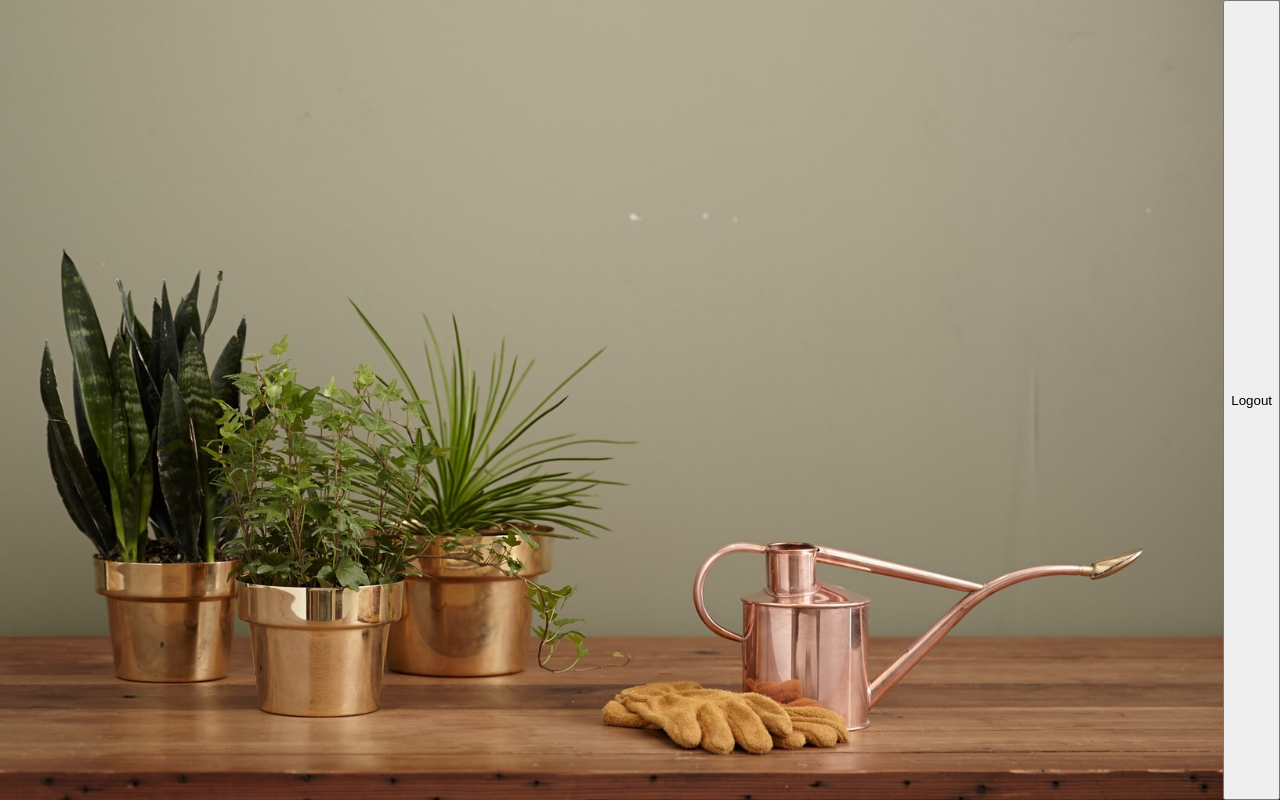
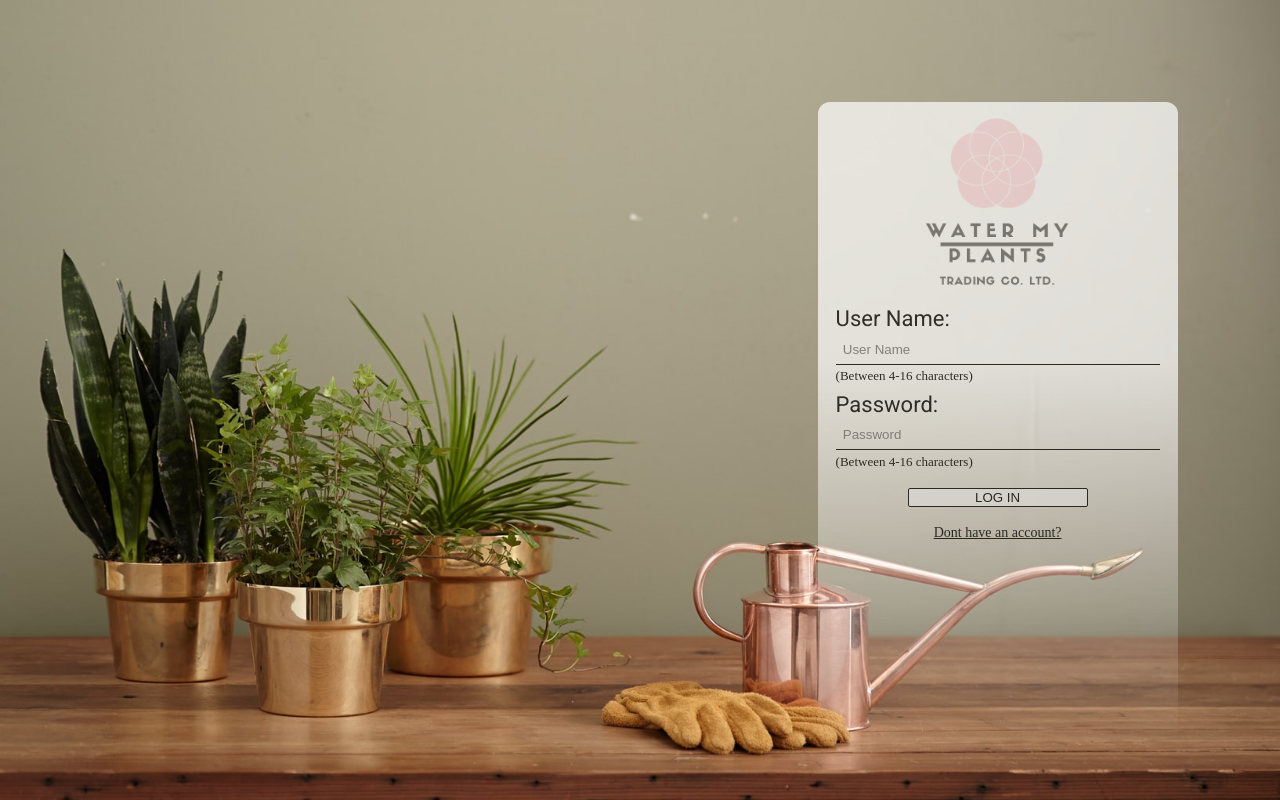
Before and after one commit to Water-MyPlants/FRONT-END, a React (Create React App) app: page /login in a window 1280 px wide. Built offline with nearby package versions, Linux system fonts and the light colour scheme; sample sign-in values are in the browser's storage.

Commit message:
deleted logout button

```diff
--- a/src/components/LoginForm.js
+++ b/src/components/LoginForm.js
@@ -9,19 +9,13 @@ import { NavLink } from "react-router-dom";
 
 // Login Form with validation using Yup for Formik //
 
-const LoginForm = ({ errors, touched, values, status, history, login, attemptLogin, logout }) => {
+const LoginForm = ({ errors, touched, values, status, history, login, attemptLogin, }) => {
   const onLogin = e => {
     e.preventDefault();
     attemptLogin(values, history);
   };
 
-  const onLogout = () => {
-    logout();
-    history.push("/");
-  };
-  return withAuth.isLoggedIn() ? (
-    <button onClick={onLogout}>Logout</button>
-  ) : (
+  return (
     <div id="login-form" className="form-container">
       <Form className="form" onSubmit={onLogin}>
         <div className="water-logo"></div>
```
